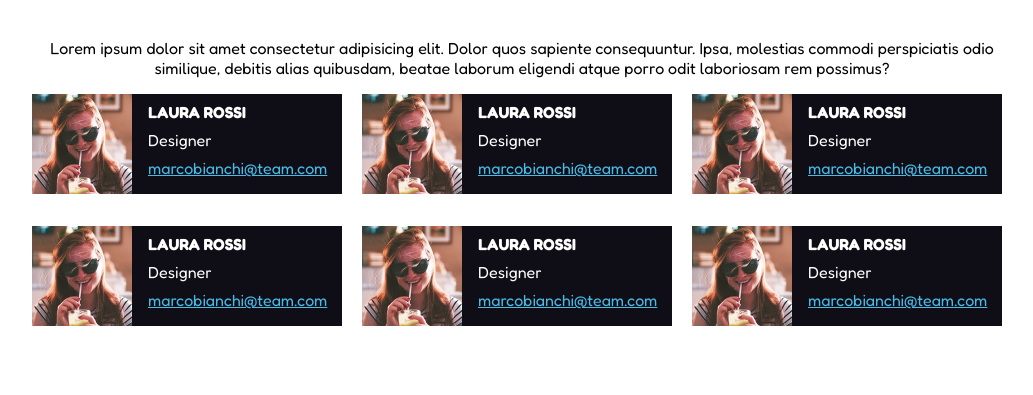
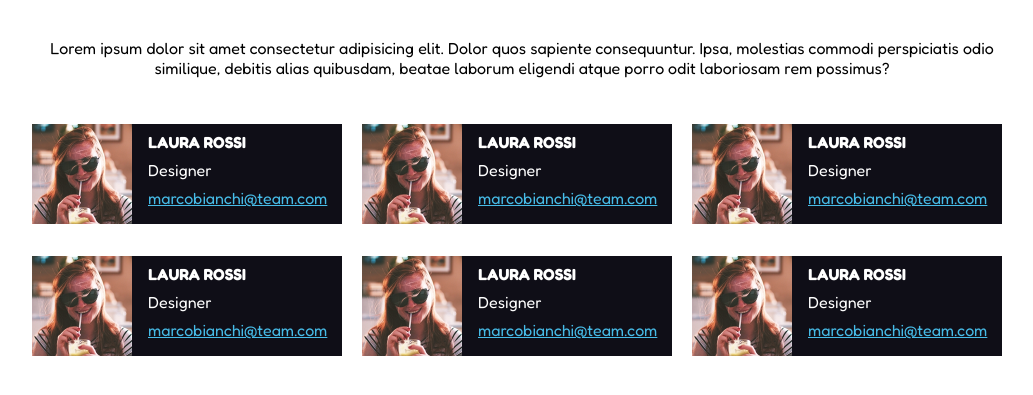
Before and after one commit to post-coder/float-cards-correzione, a plain HTML site: page index.html in a window 1280 px wide. Shown: the part 81-476 px from the top of the page, without its empty margins (118-1151 px from the left). Drawn offline with Linux system fonts and the light colour scheme.

Commit message:
finished

```diff
--- a/css/style.css
+++ b/css/style.css
@@ -17,11 +17,14 @@ body {
 
 .centered-section {
   max-width: 1000px;
-  margin: 0 auto;
+  margin-left: auto;
+  margin-right: auto;
 }
 
 header {
   text-align: center;
+
+  margin-bottom: 30px;
 }
 
 h1 {
@@ -34,10 +37,6 @@ h1 {
 /* main cards */
 #cards {
   color: white;
-}
-
-#cards .row {
-
 }
 
 #cards .col {
@@ -62,6 +61,7 @@ h1 {
   float: left;
 }
 
+/* cards details */
 #cards .card-details {
   float: left;
 
@@ -84,6 +84,3 @@ h1 {
 #cards .card-details .card-details__email a {
   color: #47bce8;
 }
-#cards .card-details .card-details__email a:visited {
-  color: #47bce8;
-}
--- a/index.html
+++ b/index.html
@@ -16,6 +16,7 @@
 
 </head>
 <body>
+  <!-- intestazione -->
   <header class="centered-section">
     <h1>
       Meet Our Team
@@ -24,10 +25,11 @@
       Lorem ipsum dolor sit amet consectetur adipisicing elit. Dolor quos sapiente consequuntur. Ipsa, molestias commodi perspiciatis odio similique, debitis alias quibusdam, beatae laborum eligendi atque porro odit laboriosam rem possimus?
     </p>
   </header>
+  <!-- /intestazione -->
 
   <main id="cards" class="centered-section">
 
-    <div class="row clearfix">
+    <div class="row ">
 
       <div class="col">
         <div class="card clearfix">
@@ -151,6 +153,9 @@
 
     </div>
 
+    <footer>
+      Ciao
+    </footer>
   </main>
 </body>
 </html>
```
